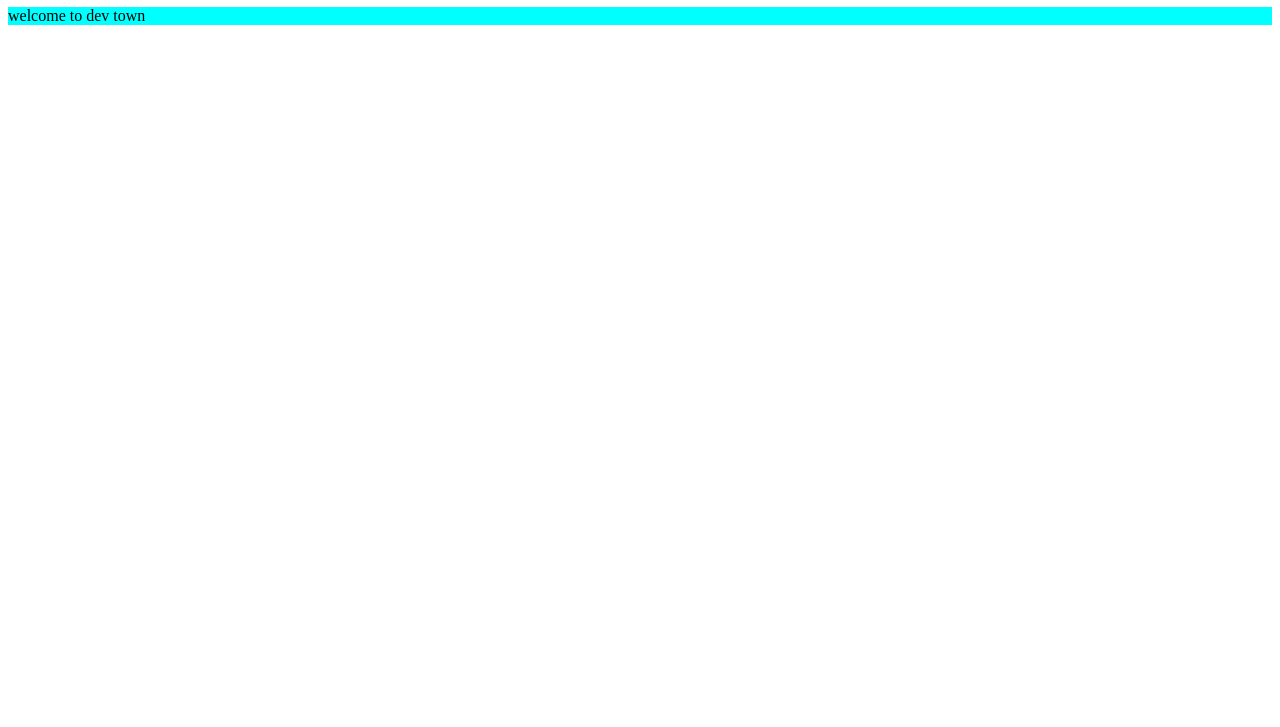
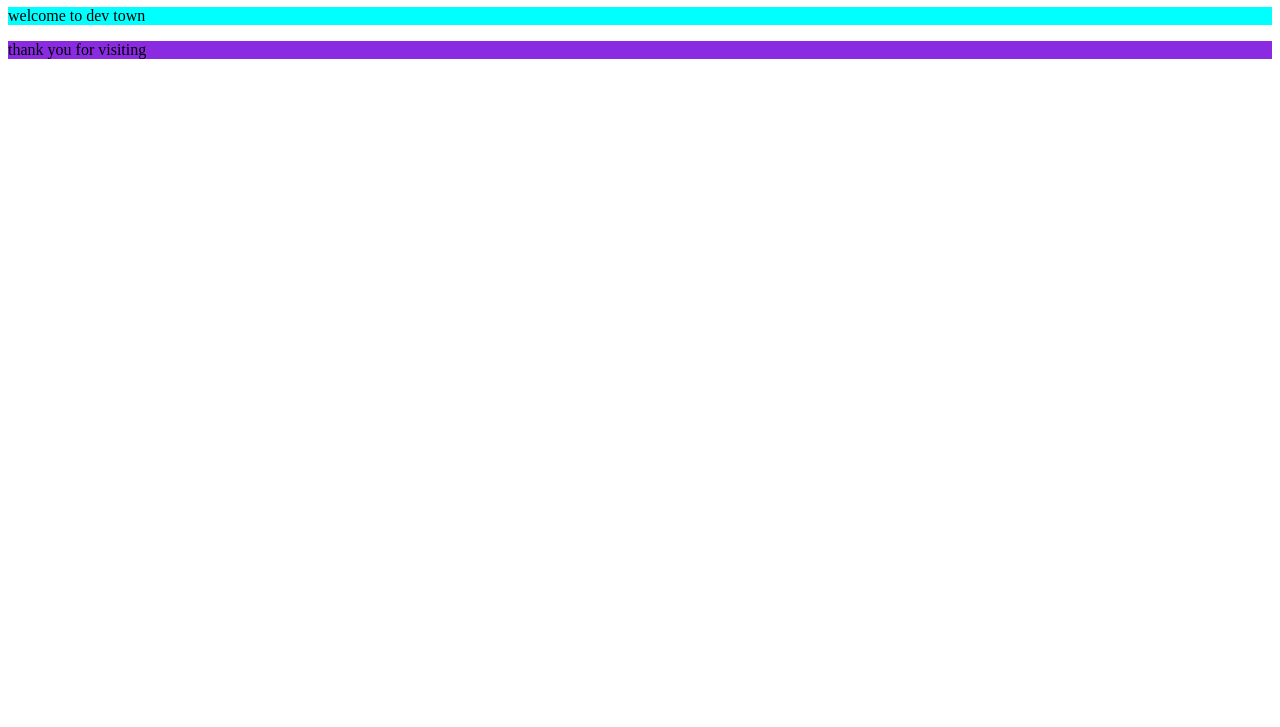
Before and after one commit to praveenvj06/demo, a plain HTML site: page index.html in a window 1280 px wide. Shown: the part 73-800 px from the top of the page. Drawn offline with Linux system fonts and the light colour scheme.

Commit message:
foot changed

```diff
--- a/index.html
+++ b/index.html
@@ -13,5 +13,8 @@
     <div class="content">
         <p>welcome to dev town</p>
     </div>
+    <div class="foot">
+        thank you for visiting
+    </div>
 </body>
 </html>
--- a/style.css
+++ b/style.css
@@ -4,3 +4,6 @@
 .content{
     background-color: aqua;
 }
+.foot{
+    background-color: blueviolet;
+}
```
